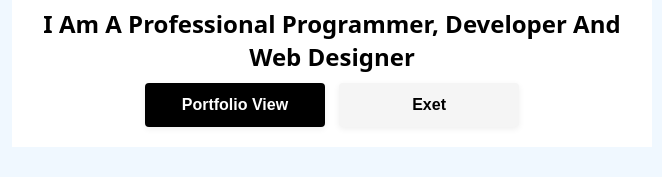
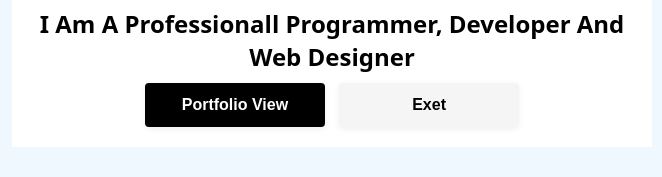
Before and after one commit to Ammar2852021/mero, a plain HTML site: page index.html in a window 1280 px wide. Shown: the part 475-652 px from the top of the page, 308-970 px from the left. Drawn offline with Linux system fonts and the light colour scheme.

Commit message:
Modified Some Files

```diff
--- a/index.html
+++ b/index.html
@@ -12,7 +12,7 @@
     <div class="card">
         <h3>Hello, I am Ammar Ahmed</h3>
         <p>
-            I am a professional programmer, developer and web designer</p>
+            I am a professionall programmer, developer and web designer</p>
 
         <button class="btn btn-primary"><a href="https://ammar2852021.github.io/Portfolio/">Portfolio view</a></button>
         <button class="btn btn-secondary" id="exet">Exet</button>
```
